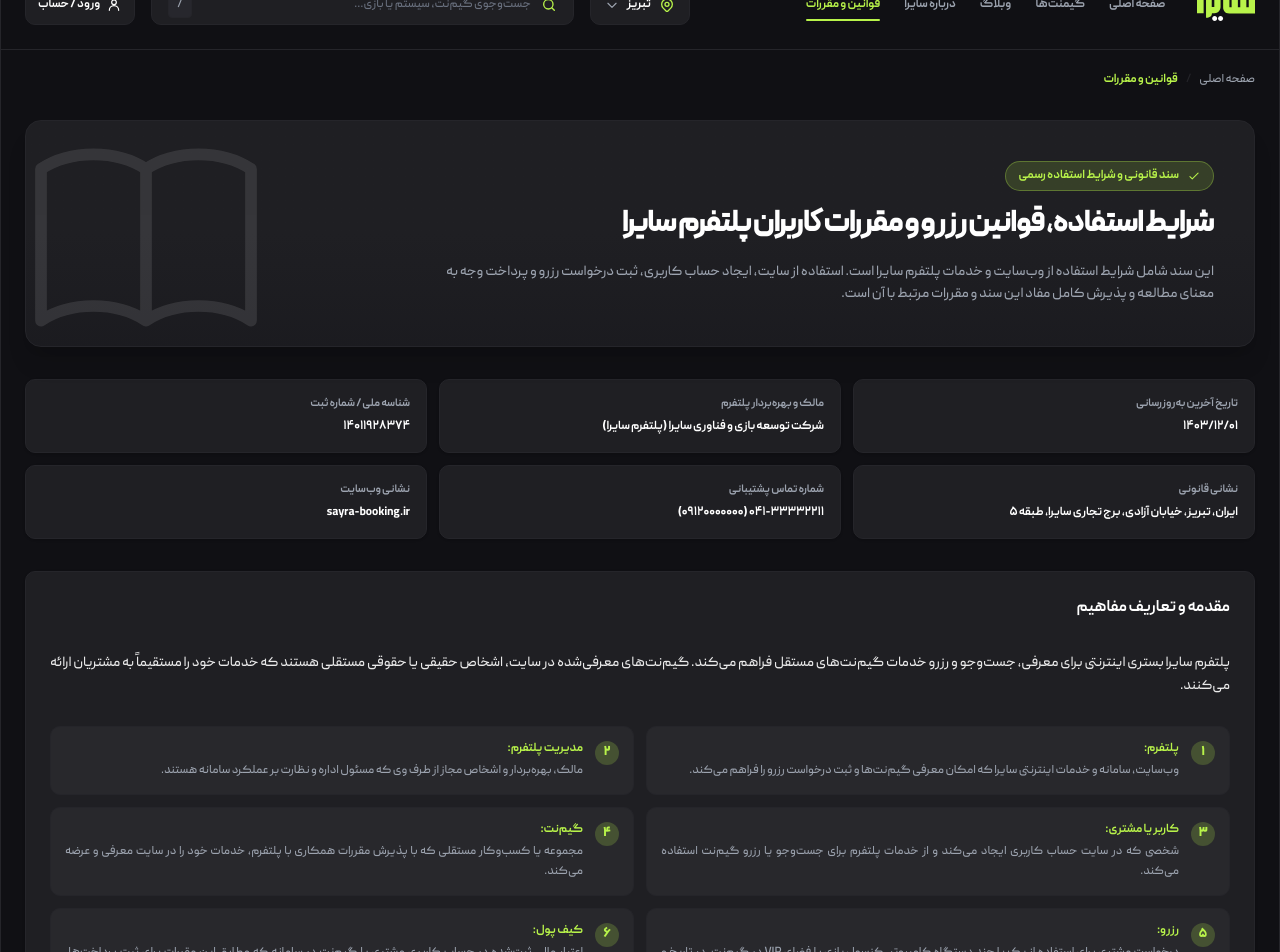
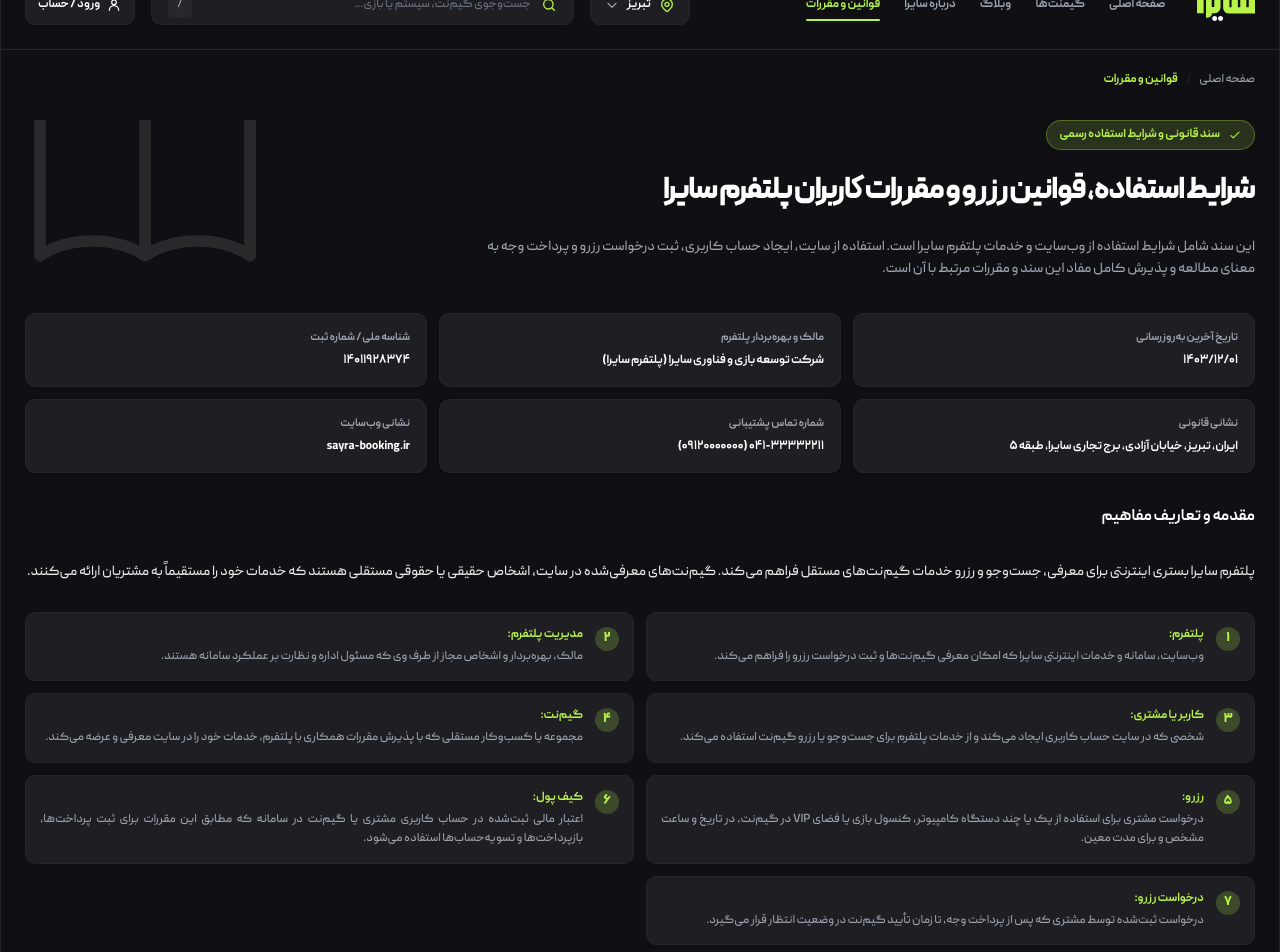
Before and after one commit to moazzen3169/sayra, a Next.js app: page /terms in a window 1280 px wide. Shown: the part 40-992 px from the top of the page. Built offline with nearby package versions, Linux system fonts and the light colour scheme; no server answers.

Commit message:
update terms

```diff
--- a/src/app/terms/page.tsx
+++ b/src/app/terms/page.tsx
@@ -898,8 +898,8 @@ export default function TermsAndRulesPage() {
         </nav>
 
         {/* Hero Section */}
-        <section className="relative overflow-hidden rounded-2xl bg-gradient-to-b from-[var(--bg-card)] via-[var(--bg-card)] to-[var(--foreground)]/30 border border-[var(--border-subtle)] p-6 sm:p-10 shadow-xl">
-          <div className="relative z-10 flex flex-col gap-4 max-w-3xl">
+        <section className="relative overflow-hidden ">
+          <div className="relative z-10 flex flex-col gap-6 max-w-3xl">
             <div className="inline-flex items-center gap-2 w-fit px-3 py-1.5 rounded-full bg-[var(--primary)]/15 border border-[var(--primary)]/30 text-[var(--primary)] text-xs font-bold">
               <Icon name="check" size={14} />
               <span>سند قانونی و شرایط استفاده رسمی</span>
@@ -939,7 +939,7 @@ export default function TermsAndRulesPage() {
         </section>
 
         {/* Introduction & Definitions */}
-        <section className="rounded-card bg-[var(--bg-card)] border border-[var(--border-subtle)] p-6 flex flex-col gap-5 shadow-sm">
+        <section className=" flex flex-col gap-5 shadow-sm">
           <SectionTitle title="مقدمه و تعاریف مفاهیم" />
           <p className="text-xs sm:text-sm text-[var(--text-white)]/90 leading-relaxed text-justify">
             پلتفرم سایرا بستری اینترنتی برای معرفی، جست‌وجو و رزرو خدمات گیم‌نت‌های مستقل فراهم
```
